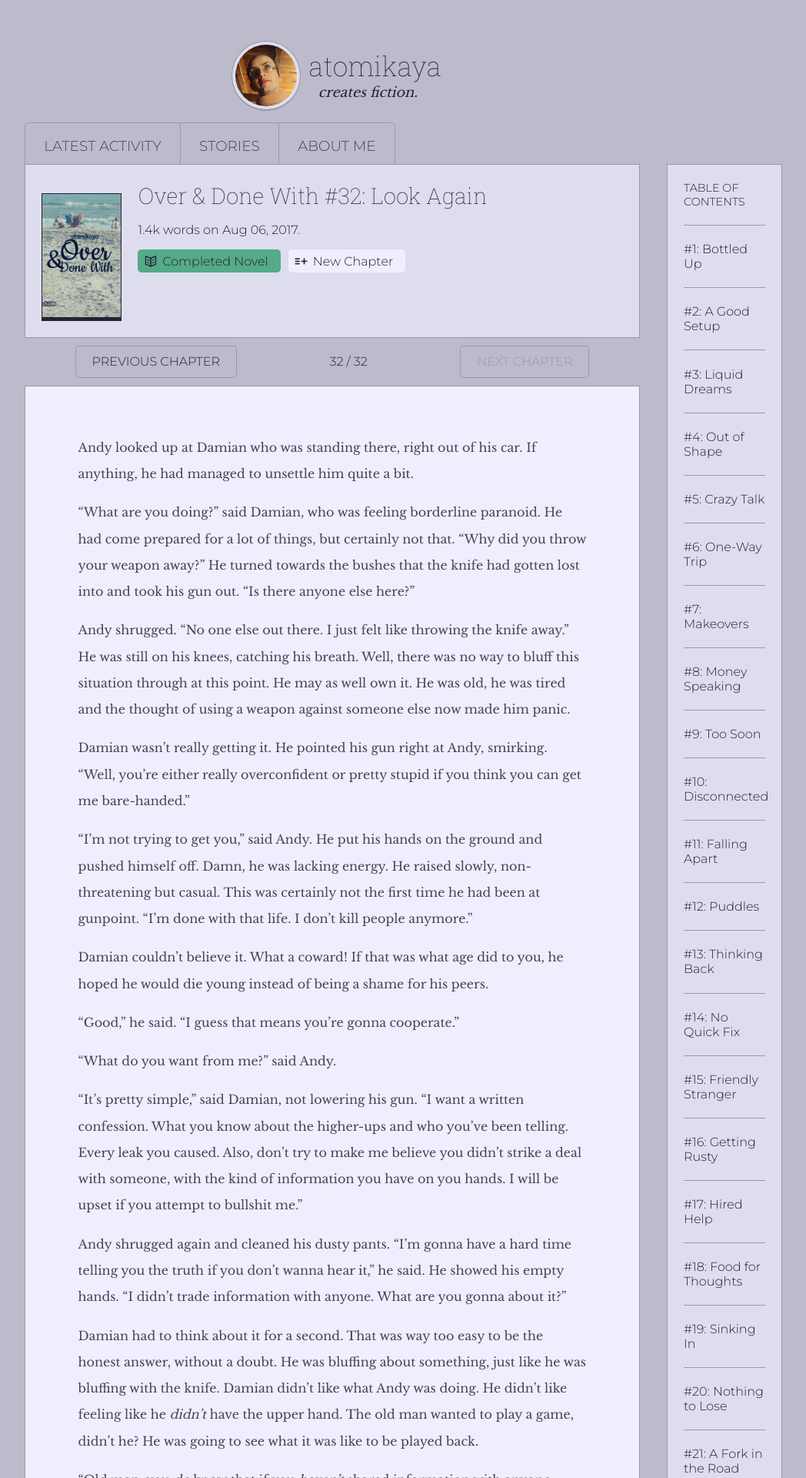
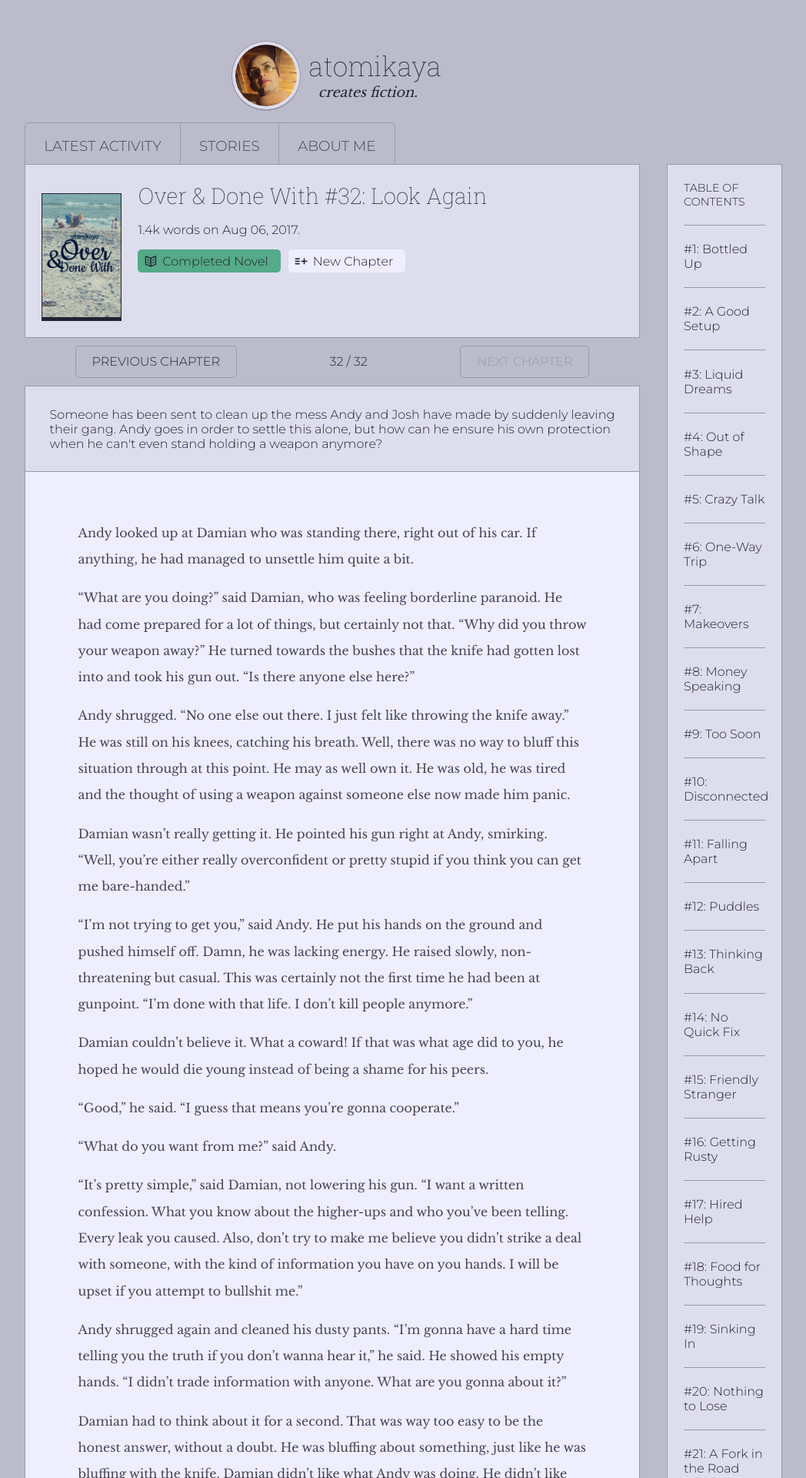
Before and after one commit to atomikaya/fiction, a Jekyll site: the page built from _posts/over-and-done-with/2017-08-06-#32.md, in a window 1280 px wide. Shown: the top 1920 px of the page at 77% size, without its empty margins (208-1256 px from the left). Built offline with Jekyll 4.4.1, drawn with Linux system fonts in a browser that asks for light colours; comment, search, counter and statistics services are not loaded.

Commit message:
added chapter summary feature

```diff
--- /dev/null
+++ b/_includes/chapter-pagination.html
@@ -0,0 +1,13 @@
+<div class="site__pagination">
+  {% if page.number > 1 %}
+  <a href="/stories/{{ page.story }}/{{ page.number | minus: 1 }}/" class="post__btn post__btn--nav previous">previous chapter</a>
+  {% else %}
+  <span class="post__btn post__btn--nav post__btn--no-link previous">previous chapter</span>
+  {% endif %}
+  <span class="site__page-number">{{ page.number }} / {{ chaps | size }}</span>
+  {% if page.number < chaps.size %}
+  <a href="/stories/{{ page.story }}/{{ page.number | plus: 1 }}/" class="post__btn post__btn--nav next">next chapter</a>
+  {% else %}
+  <span class="post__btn post__btn--nav post__btn--no-link next">next chapter</span>
+  {% endif %}
+</div>
--- a/_layouts/chapter.html
+++ b/_layouts/chapter.html
@@ -16,35 +16,14 @@ layout: default
       </p>
     </div>
   </div>
-  <div class="site__pagination">
-    {% if page.number > 1 %}
-    <a href="/stories/{{ page.story }}/{{ page.number | minus: 1 }}/" class="post__btn post__btn--nav previous">previous chapter</a>
-    {% else %}
-    <span class="post__btn post__btn--nav post__btn--no-link previous">previous chapter</span>
-    {% endif %}
-    <span class="site__page-number">{{ page.number }} / {{ chaps | size }}</span>
-    {% if page.number < chaps.size %}
-    <a href="/stories/{{ page.story }}/{{ page.number | plus: 1 }}/" class="post__btn post__btn--nav next">next chapter</a>
-    {% else %}
-    <span class="post__btn post__btn--nav post__btn--no-link next">next chapter</span>
-    {% endif %}
+  {% include chapter-pagination.html %}
+  <div class="post__summary">
+    <p>{{ page.summary }}</p>
   </div>
   <div class="post__content post__content--full">
     {{ content }}
   </div>
-</div>
-<div class="site__pagination">
-  {% if page.number > 1 %}
-  <a href="/stories/{{ page.story }}/{{ page.number | minus: 1 }}/" class="post__btn post__btn--nav previous">previous chapter</a>
-  {% else %}
-  <span class="post__btn post__btn--nav post__btn--no-link previous">previous chapter</span>
-  {% endif %}
-  <span class="site__page-number">{{ page.number }} / {{ chaps | size }}</span>
-  {% if page.number < chaps.size %}
-  <a href="/stories/{{ page.story }}/{{ page.number | plus: 1 }}/" class="post__btn post__btn--nav next">next chapter</a>
-  {% else %}
-  <span class="post__btn post__btn--nav post__btn--no-link next">next chapter</span>
-  {% endif %}
+  {% include chapter-pagination.html %}
 </div>
 <div class="follow site__side follow--side">
   <div class="toc">
--- a/_posts/over-and-done-with/2017-08-06-#32.md
+++ b/_posts/over-and-done-with/2017-08-06-#32.md
@@ -7,6 +7,9 @@ number: 32 # ordering index
 version: 0 # public revision number
 
 categories: over-and-done-with 32 # defines the permalink
+
+summary: >
+  Someone has been sent to clean up the mess Andy and Josh have made by suddenly leaving their gang. Andy goes in order to settle this alone, but how can he ensure his own protection when he can't even stand holding a weapon anymore?
 ---
 Andy looked up at Damian who was standing there, right out of his car. If anything, he had managed to unsettle him quite a bit.
 
--- a/assets/theme.css
+++ b/assets/theme.css
@@ -211,6 +211,12 @@
         background: none;
         border-color:#99a;
       }
+  .post__summary {
+    background: #dde;
+    border: 1px solid #99a;
+    border-bottom: none;
+    padding: 1ch 3ch;
+  }
   .post__content {
     color: #445;
     font: 80% Libre Baskerville, serif;
```
